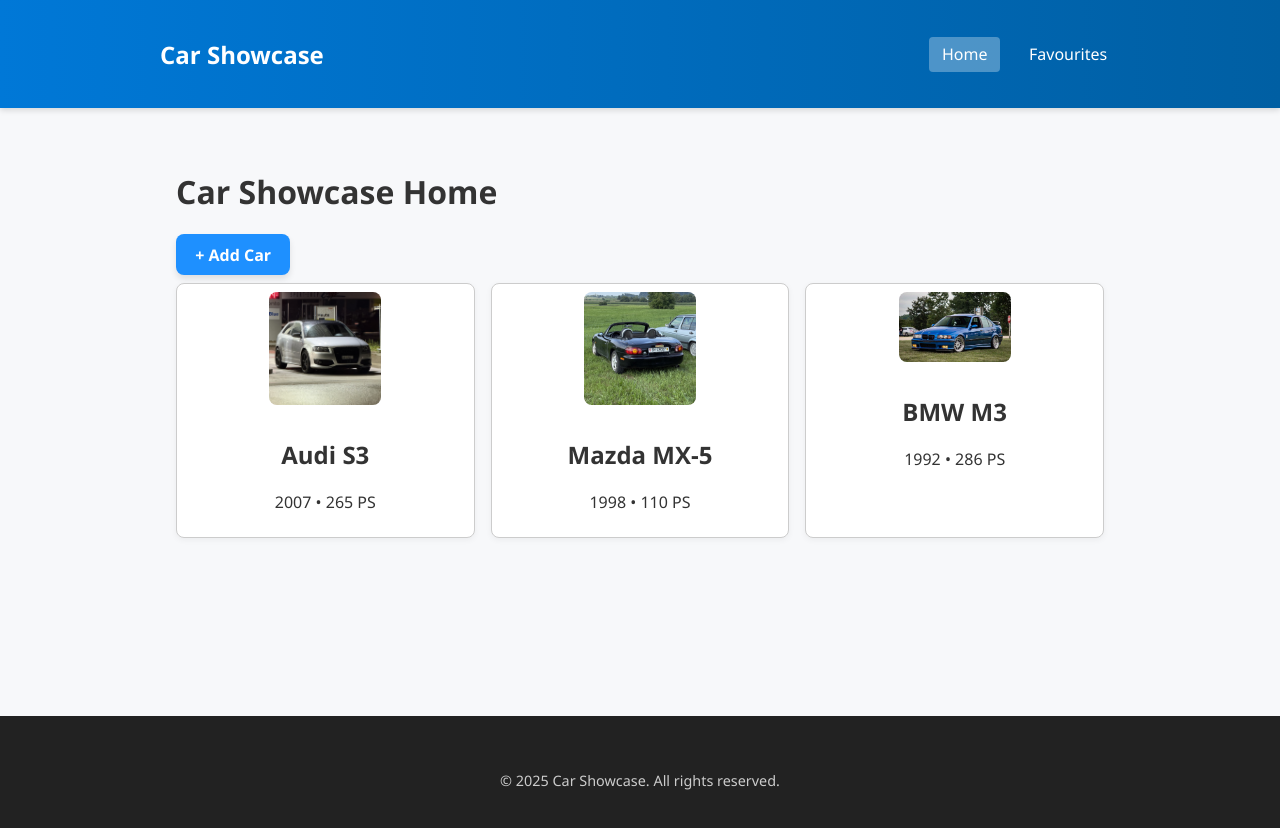
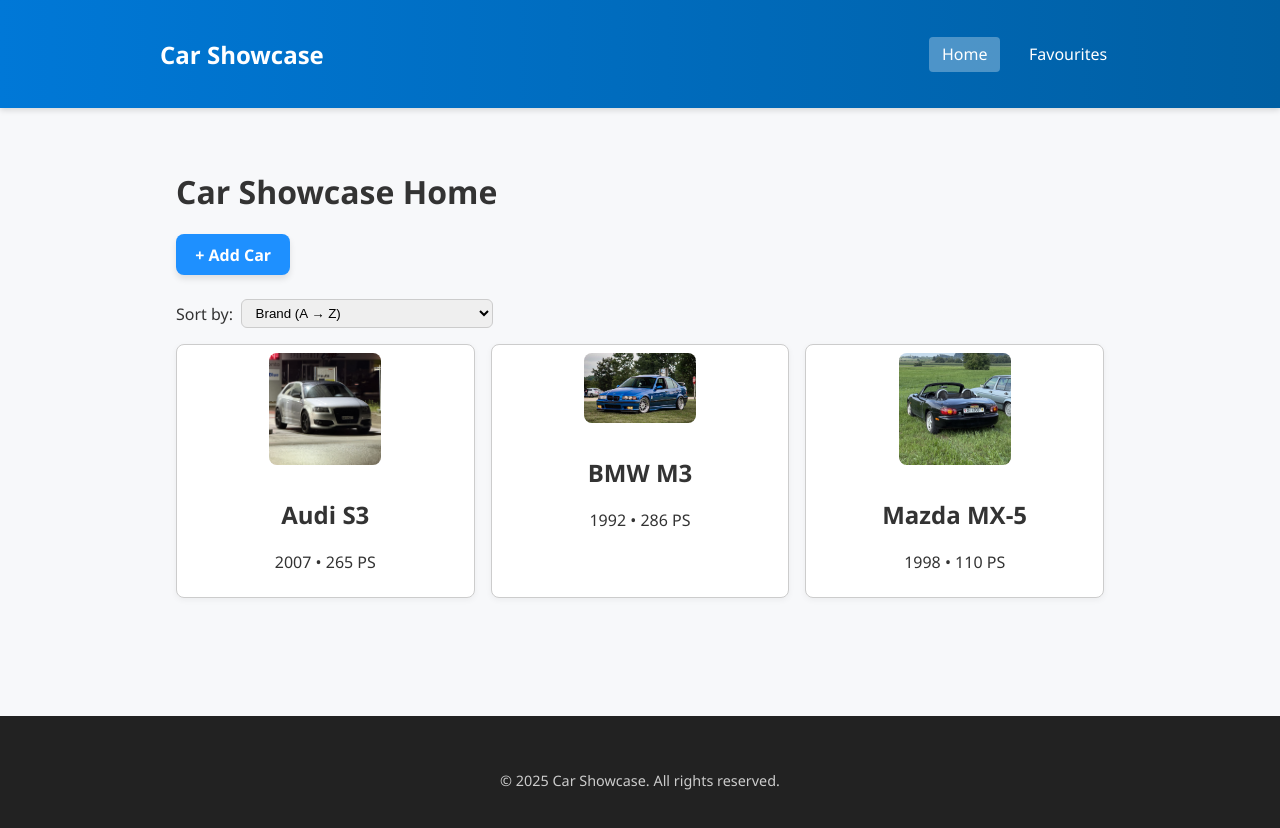
Before and after one commit to De27vin/CarShowcase, a Vue app: page / in a window 1280 px wide. Shown: the top 828 px of the page. Built offline with nearby package versions, Linux system fonts and the light colour scheme.

Commit message:
Add: Sorting for cars

```diff
--- a/src/style.css
+++ b/src/style.css
@@ -138,6 +138,19 @@
   background-color: #1874cd;
   transform: translateY(0);
   box-shadow: 0 4px 6px rgba(0, 0, 0, 0.1);
+}
+
+.sort-controls {
+  margin: 1rem 0;
+  display: flex;
+  align-items: center;
+  gap: 0.5rem;
+}
+
+.sort-select {
+  padding: 0.3rem 0.6rem;
+  border-radius: 6px;
+  border: 1px solid #ccc;
 }
 
 /* AddCar.vue */
--- a/src/views/Home.vue
+++ b/src/views/Home.vue
@@ -5,10 +5,19 @@
       <RouterLink to="/add" class="add-btn">+ Add Car</RouterLink>
     </div>
 
+    <div class="sort-controls">
+      <label for="sort">Sort by:</label>
+      <select v-model="sortOption" id="sort" class="sort-select">
+        <option value="alphabetical">Brand (A → Z)</option>
+        <option value="year">Production Year (Newest → Oldest)</option>
+        <option value="hp">Horsepower (High → Low)</option>
+      </select>
+    </div>
+
     <div v-if="cars.length === 0">There are no cars here...</div>
 
     <div class="car-list">
-      <div v-for="car in cars" :key="car.id" class="car-card" @click="goToCar(car.id)">
+      <div v-for="car in sortedCars" :key="car.id" class="car-card" @click="goToCar(car.id)">
         <img :src="car.image" :alt="car.model" />
         <h2>{{ car.brand }} {{ car.model }}</h2>
         <p>{{ car.year }} • {{ car.hp }} PS</p>
@@ -19,12 +28,13 @@
 
 <script>
 import { useCarStore } from '../stores/cars.js'
-import { onMounted } from 'vue'
+import { onMounted, ref, computed } from 'vue'
 
 export default {
   name: 'Home',
   setup() {
     const carStore = useCarStore()
+    const sortOption = ref('alphabetical')
 
     onMounted(() => {
       carStore.loadFromLocalStorage()
@@ -34,8 +44,24 @@
       window.location.href = `/car/${id}`
     }
 
+    const sortedCars = computed(() => {
+      let carsCopy = [...carStore.cars]
+
+      switch (sortOption.value) {
+        case 'year':
+          return carsCopy.sort((a, b) => b.year - a.year)
+        case 'hp':
+          return carsCopy.sort((a, b) => b.hp - a.hp)
+        case 'alphabetical':
+        default:
+          return carsCopy.sort((a, b) => a.brand.localeCompare(b.brand))
+      }
+    })
+
     return {
       cars: carStore.cars,
+      sortedCars,
+      sortOption,
       goToCar,
     }
   },
```
